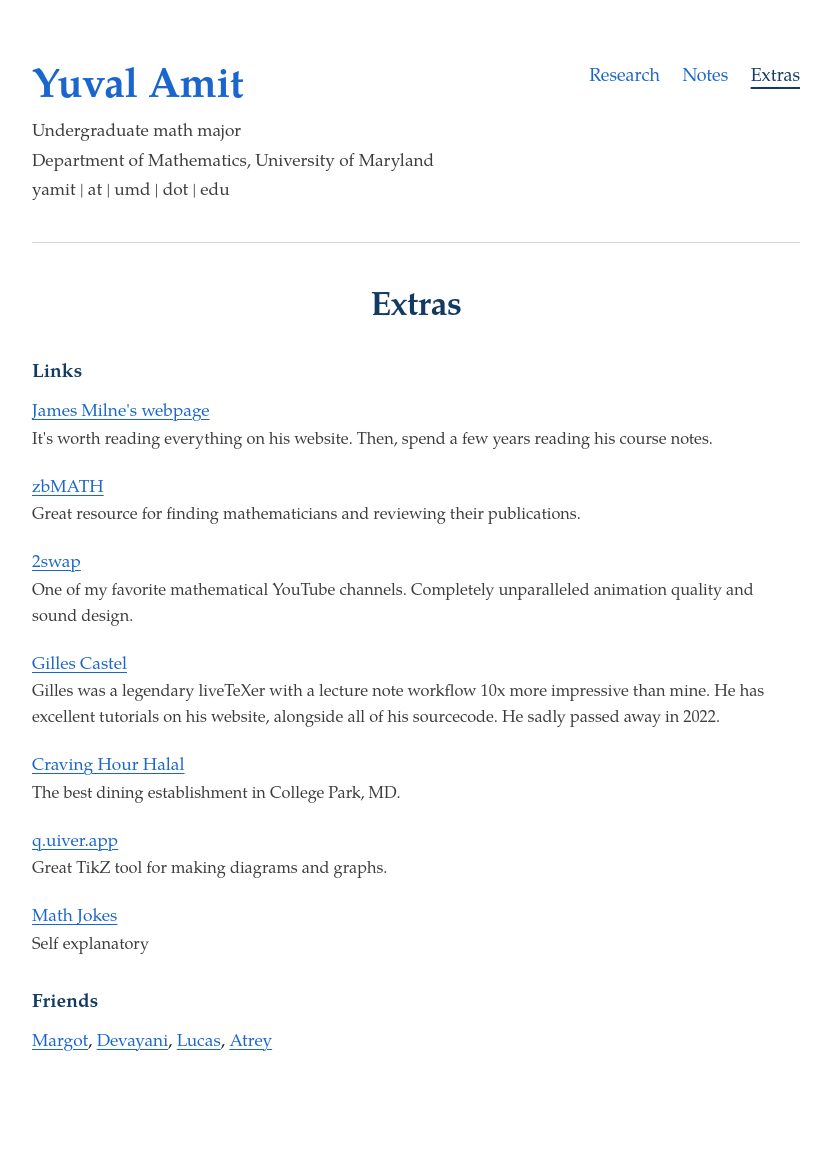
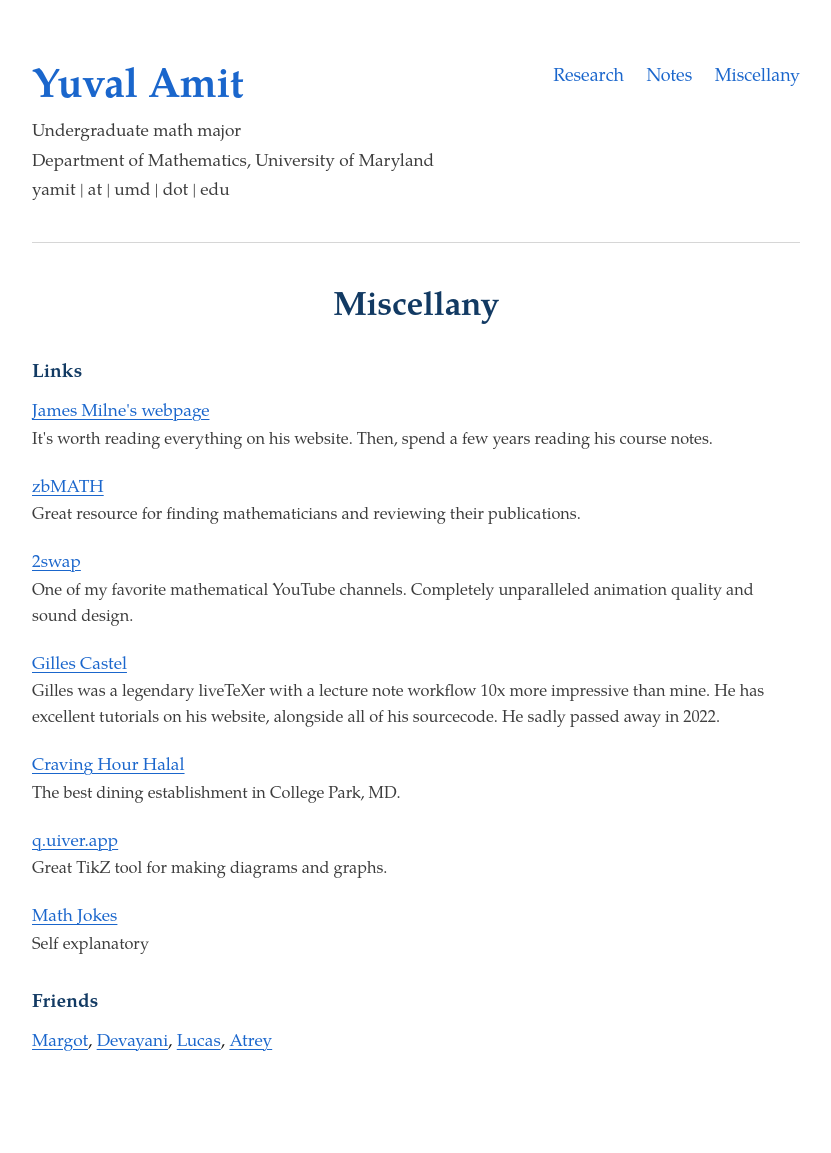
Before and after one commit to YuvalAmit2/yuvalamit2.github.io, a Jekyll site: the page built from extras/index.html, in a window 1280 px wide. Shown: the whole page, without its empty margins (224-1055 px from the left). Built offline with Jekyll 4.4.1, drawn with Linux system fonts in a browser that asks for light colours.

Commit message:
Changes extras to miscellany

```diff
--- a/_data/navigation.yml
+++ b/_data/navigation.yml
@@ -9,5 +9,5 @@
 # - title: Outreach
 #   url: /outreach/
 
-- title: Extras
-  url: /extras/
+- title: Miscellany
+  url: /miscellany/
--- a/extras/index.html
+++ b/extras/index.html
@@ -1,7 +1,7 @@
 ---
-title: Extras – Yuval Amit
-heading: Extras
-description: Links and extras from Yuval Amit
+title: Miscellany – Yuval Amit
+heading: Miscellany
+description: Links and miscellany from Yuval Amit
 ---
     <h3>Links</h3>
     <ul class="links">
```
